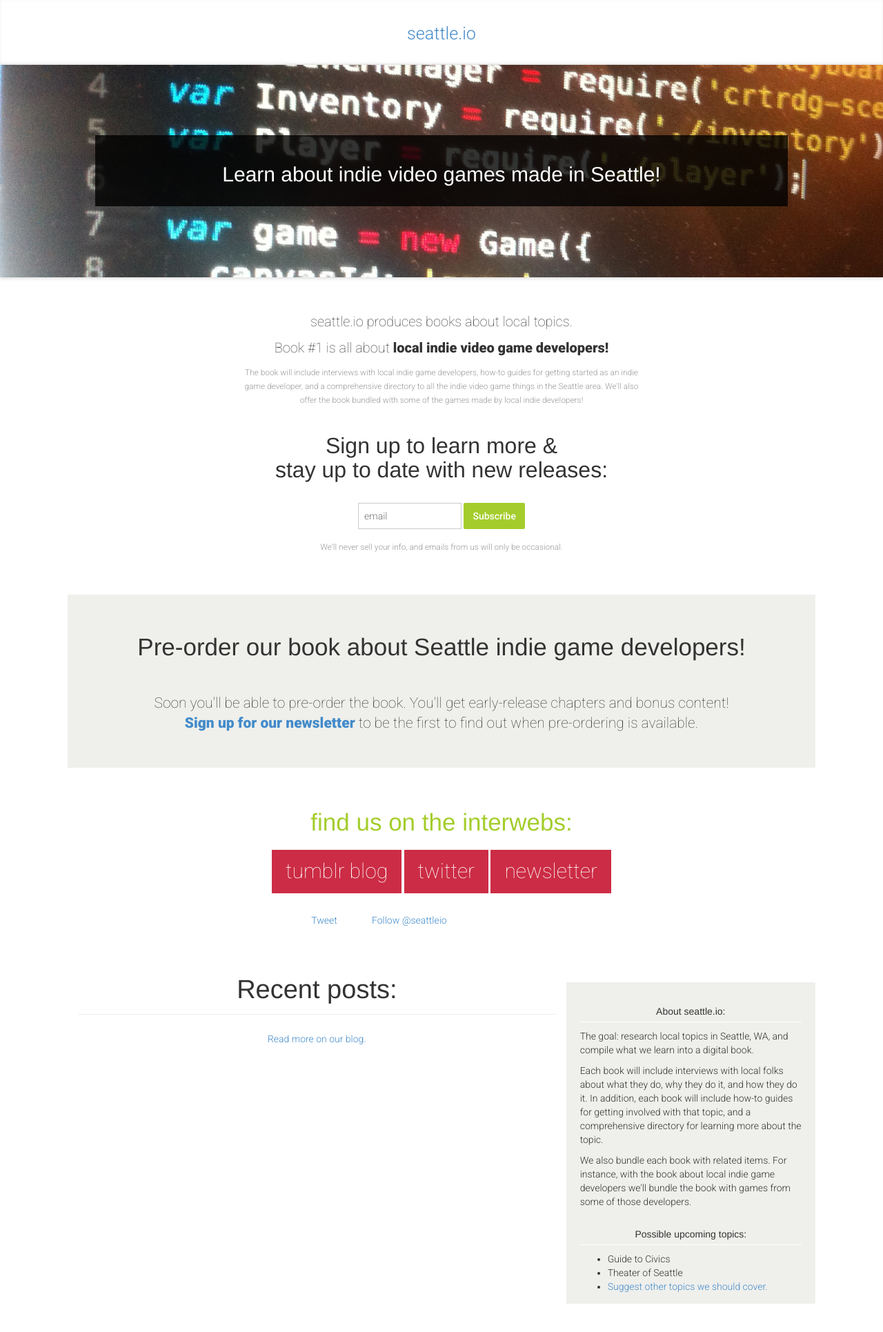
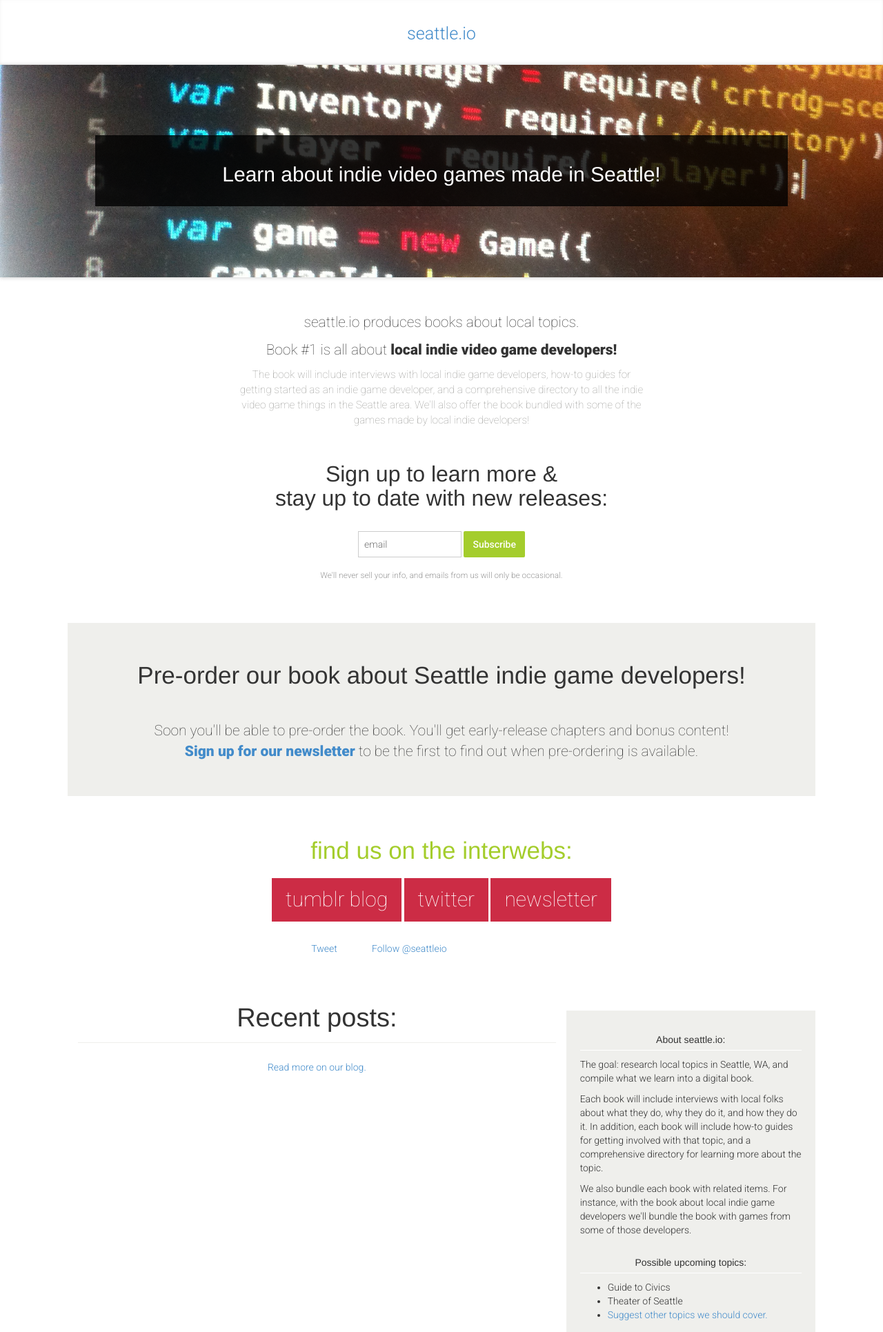
Before and after one commit to seattleio/seattleio.github.com, a Jekyll site: the page built from index.html, in a window 1280 px wide. Shown: the whole page at 69% size. Built offline with Jekyll 4.4.1, drawn with Linux system fonts in a browser that asks for light colours; nearby versions of some CDN libraries; library files that are not in the unit come from our copies; comment, search, counter and statistics services are not loaded; before the commit the page ends 1890 px from its top, so only the background shows below that; grey boxes are pictures that could not be loaded.

Commit message:
fix description font-size

```diff
--- a/index.html
+++ b/index.html
@@ -14,7 +14,9 @@
     <div class="col-lg-12 description">
       <p>seattle.io produces books about local topics.</p>
       <p>Book #1 is all about <b>local indie video game developers!</b></p>
-      <div class="col-lg-7" style="margin:0px auto; float: none;"><small>The book will include interviews with local indie game developers, how-to guides for getting started as an indie game developer, and a comprehensive directory to all the indie video game things in the Seattle area. We'll also offer the book bundled with some of the games made by local indie developers!</small></div>
+      <div class="col-lg-7" style="margin:0px auto; float: none;">
+        <p class="message">The book will include interviews with local indie game developers, how-to guides for getting started as an indie game developer, and a comprehensive directory to all the indie video game things in the Seattle area. We'll also offer the book bundled with some of the games made by local indie developers!</p>
+      </div>
     </div>
 
     <div class="col-lg-12 newsletter">
--- a/style.css
+++ b/style.css
@@ -81,8 +81,13 @@
 }
 
 .description p {
-  font-size: 20px;
+  font-size: 1.5em;
   font-weight: 100;
+}
+
+.description p.message {
+  color: #969693;
+  font-size: 1.1em;
 }
 
 #pre-order {
```
